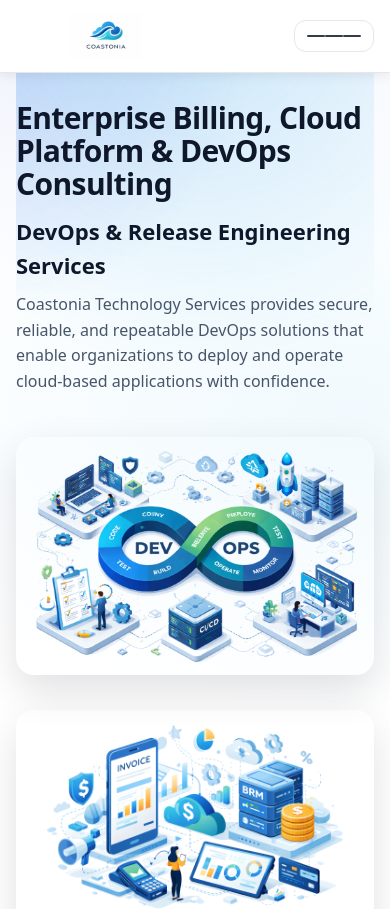
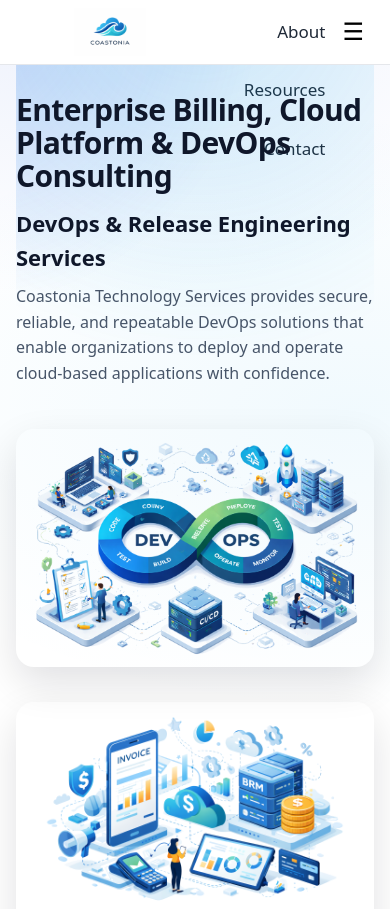
Before and after one commit to jhynes39/coastonia, a Next.js app: page / in a window 390 px wide. Shown: the top 909 px of the page. Built offline with nearby package versions, Linux system fonts and the light colour scheme.

Commit message:
Simplify header: logo + links only

```diff
--- a/app/components/Nav.tsx
+++ b/app/components/Nav.tsx
@@ -2,69 +2,49 @@
 
 import Image from "next/image";
 import Link from "next/link";
-import { useEffect, useState } from "react";
+import { useState } from "react";
 
 export default function Nav() {
   const [open, setOpen] = useState(false);
 
-  // close menu when navigating (including hash navigation)
-  useEffect(() => {
-    const close = () => setOpen(false);
-    window.addEventListener("hashchange", close);
-    return () => window.removeEventListener("hashchange", close);
-  }, []);
-
   return (
-    <header className="nav">
-      <div className="container">
-        <div className="navInner">
-
-
-
-
-
-
+    <header className="siteHeader">
+      <div className="headerInner">
+        {/* Logo */}
         <Link href="/" className="brand" onClick={() => setOpen(false)}>
- <span className="brandLogo">
+          <div className="brandLogo">
             <Image
               src="/images/coastonia-logo.png"
               alt="Coastonia Technology Services"
               fill
               priority
               style={{ objectFit: "contain" }}
-      sizes="300px"
             />
- </span>
+          </div>
         </Link>
 
-
-
-
-          {/* Desktop */}
-<nav className="navLinks navLinksDesktop">
+        {/* Desktop nav */}
+        <nav className="navLinks">
           <Link href="/">Home</Link>
           <Link href="/services">Services</Link>
           <Link href="/about">About</Link>
           <Link href="/resources">Resources</Link>
-  <Link className="navCTA" href="/contact">Contact</Link>
+          <Link href="/contact">Contact</Link>
         </nav>
+
         {/* Mobile toggle */}
         <button
-            className="navToggle navLinksMobile"
-            type="button"
-            aria-label="Toggle navigation"
-            aria-expanded={open}
-            onClick={() => setOpen((v) => !v)}
+          className="menuToggle"
+          onClick={() => setOpen(!open)}
+          aria-label="Toggle menu"
         >
-            <span className="navBurger" />
-            <span className="navBurger" />
-            <span className="navBurger" />
+          ☰
         </button>
       </div>
 
       {/* Mobile menu */}
       {open && (
-          <nav className="mobileMenu" aria-label="Mobile">
+        <nav className="mobileNav">
           <Link href="/" onClick={() => setOpen(false)}>Home</Link>
           <Link href="/services" onClick={() => setOpen(false)}>Services</Link>
           <Link href="/about" onClick={() => setOpen(false)}>About</Link>
@@ -72,7 +52,6 @@ export default function Nav() {
           <Link href="/contact" onClick={() => setOpen(false)}>Contact</Link>
         </nav>
       )}
-      </div>
     </header>
   );
 }
--- a/app/globals.css
+++ b/app/globals.css
@@ -1,3 +1,83 @@
+.siteHeader {
+  border-bottom: 1px solid #e5e7eb;
+  background: #ffffff;
+}
+
+.headerInner {
+  max-width: 1200px;
+  margin: 0 auto;
+  height: 64px;
+  padding: 0 20px;
+
+  display: flex;
+  align-items: center;
+  justify-content: space-between;
+}
+
+.brandLogo {
+  position: relative;
+  height: 36px;
+  width: 220px;
+}
+
+/* Desktop nav */
+.navLinks {
+  display: flex;
+  gap: 24px;
+}
+
+.navLinks a {
+  font-size: 14px;
+  font-weight: 500;
+  color: #1f2937;
+  text-decoration: none;
+}
+
+.navLinks a:hover {
+  text-decoration: underline;
+}
+
+/* Mobile */
+.menuToggle {
+  display: none;
+  background: none;
+  border: none;
+  font-size: 24px;
+  cursor: pointer;
+}
+
+.mobileNav {
+  display: none;
+}
+
+/* Responsive */
+@media (max-width: 768px) {
+  .navLinks {
+    display: none;
+  }
+
+  .menuToggle {
+    display: block;
+  }
+
+  .mobileNav {
+    display: flex;
+    flex-direction: column;
+    padding: 12px 20px;
+    gap: 12px;
+    border-top: 1px solid #e5e7eb;
+    background: #ffffff;
+  }
+
+  .mobileNav a {
+    text-decoration: none;
+    color: #1f2937;
+    font-size: 14px;
+  }
+}
+
+
+
 .brandLogo {
   position: relative;
   height: 44px;              /* ✅ logo height */
```
Lines whose indentation alone changed are shown as unchanged.
